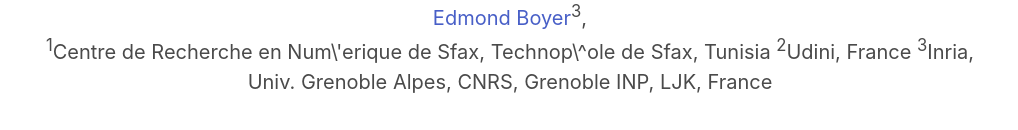
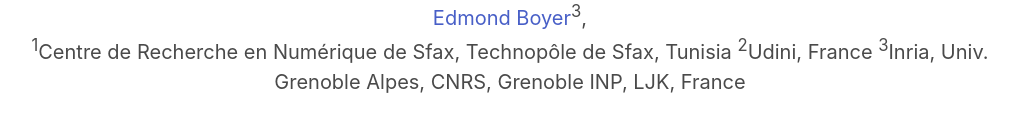
Before and after one commit to rekikamed/rekikamed.github.io, a plain HTML site: page docs/index.html in a window 1280 px wide. Shown: the part 266-396 px from the top of the page, without its empty margins (130-1148 px from the left). Drawn offline with nearby package versions, Linux system fonts and the light colour scheme; a script that the page names is missing; some icons are missing; a web font is replaced by a local one.

Commit message:
modified

```diff
--- a/docs/index.html
+++ b/docs/index.html
@@ -6,7 +6,7 @@
         content="TSegLab: multi-stage 3D dental scan segmentation and labeling">
   <meta name="keywords" content="Nerfies, D-NeRF, NeRF">
   <meta name="viewport" content="width=device-width, initial-scale=1">
-  <title>Nerfies: Deformable Neural Radiance Fields</title>
+  <title>TSegLab</title>
 
   <!-- Global site tag (gtag.js) - Google Analytics -->
   <script async src="https://www.googletagmanager.com/gtag/js?id=G-PYVRSFMDRL"></script>
@@ -79,7 +79,7 @@
           </div>
 
           <div class="is-size-5 publication-authors">
-            <span class="author-block"><sup>1</sup>Centre de Recherche en Num\'erique de Sfax, Technop\^ole de Sfax, Tunisia</span>
+            <span class="author-block"><sup>1</sup>Centre de Recherche en Numérique de Sfax, Technopôle de Sfax, Tunisia</span>
             <span class="author-block"><sup>2</sup>Udini, France</span>
             <span class="author-block"><sup>3</sup>Inria, Univ. Grenoble Alpes, CNRS, Grenoble INP, LJK, France</span>
           </div>
```
